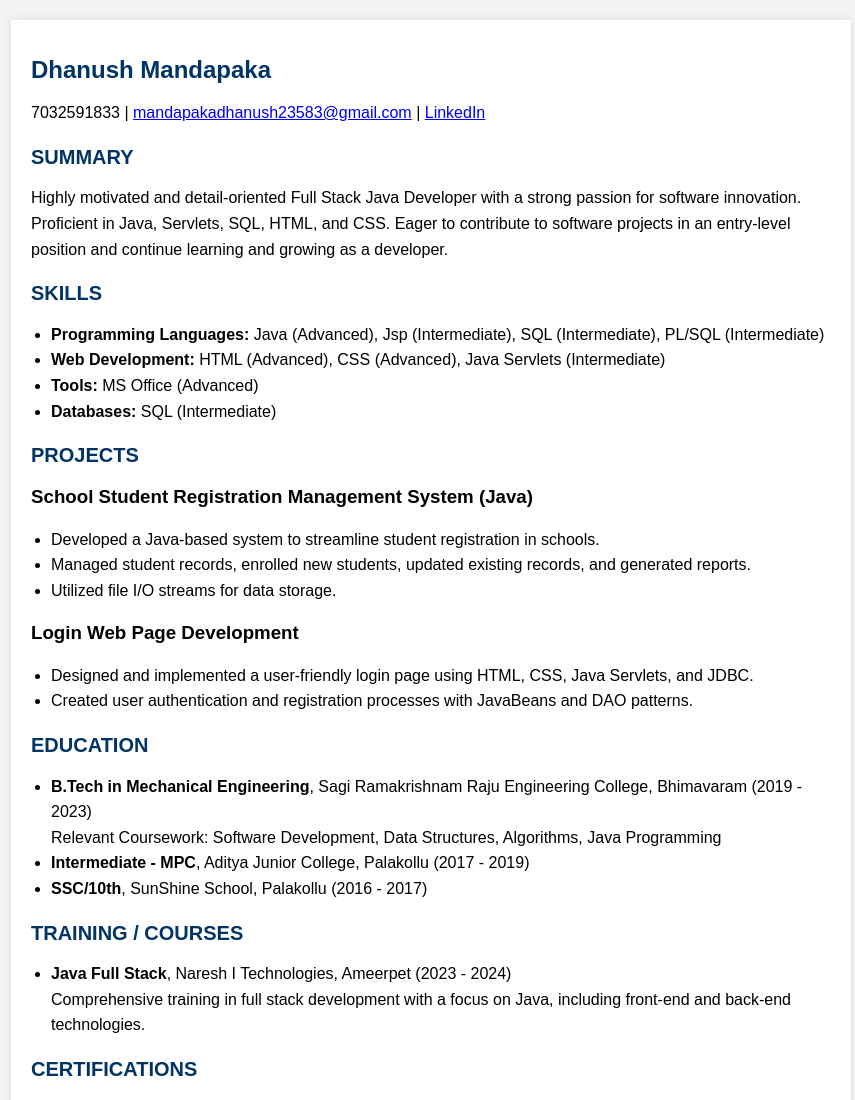
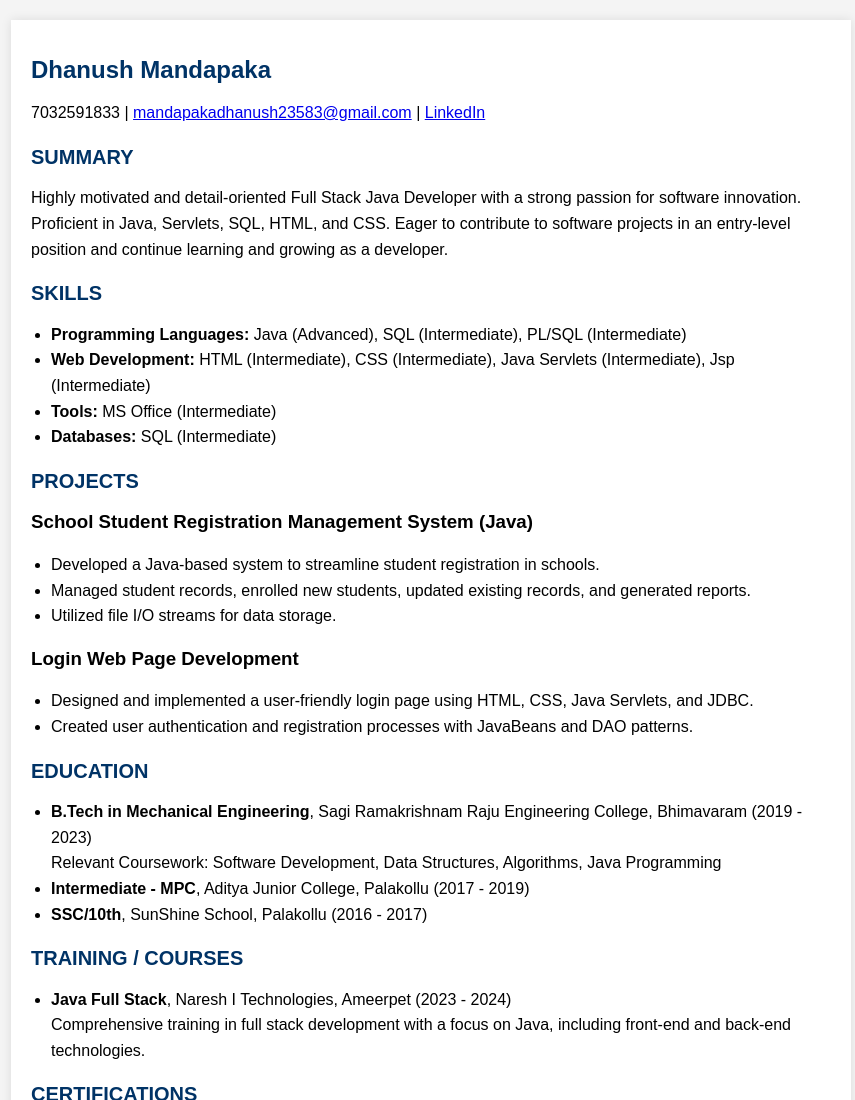
Before and after one commit to Dhanush-Mandapaka-2k1/Resume, a plain HTML site: page index.html in a window 1280 px wide. Shown: the top 1100 px of the page, without its empty margins (209-1064 px from the left). Drawn offline with Linux system fonts and the light colour scheme.

Commit message:
Update index.html

```diff
--- a/index.html
+++ b/index.html
@@ -57,9 +57,9 @@
         <div class="section">
             <h2>SKILLS</h2>
             <ul>
-                <li><strong>Programming Languages:</strong> Java (Advanced), Jsp (Intermediate), SQL (Intermediate), PL/SQL (Intermediate)</li>
-                <li><strong>Web Development:</strong> HTML (Advanced), CSS (Advanced), Java Servlets (Intermediate)</li>
-                <li><strong>Tools:</strong> MS Office (Advanced)</li>
+                <li><strong>Programming Languages:</strong> Java (Advanced), SQL (Intermediate), PL/SQL (Intermediate)</li>
+                <li><strong>Web Development:</strong> HTML (Intermediate), CSS (Intermediate), Java Servlets (Intermediate), Jsp (Intermediate)</li>
+                <li><strong>Tools:</strong> MS Office (Intermediate)</li>
                 <li><strong>Databases:</strong> SQL (Intermediate)</li>
             </ul>
         </div>
```
